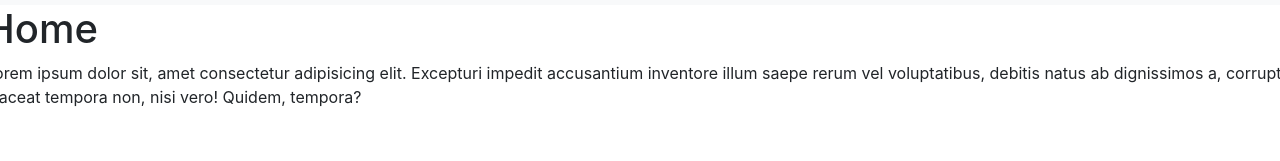
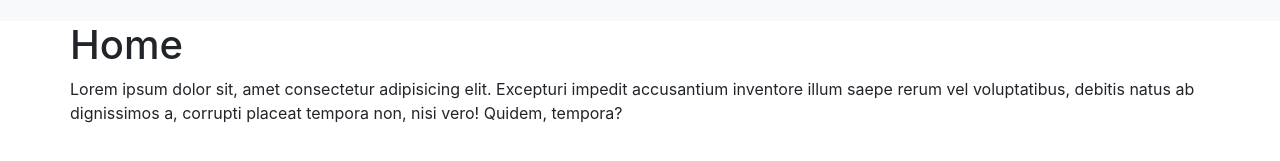
Before and after one commit to Sellta88/bs0803, a plain HTML site: page index.html in a window 1280 px wide. Shown: the part 71-232 px from the top of the page. Drawn offline with nearby package versions, Linux system fonts and the light colour scheme.

Commit message:
enter_index_a

```diff
--- a/index.html
+++ b/index.html
@@ -54,12 +54,15 @@
     </nav>
 
     <!-- ↑ 網頁結構撰寫區 -->
+    <!-- 導覽頁 -->
+     <Nav class="navbar navbar-expand-lg navbar-light bg-light">
+     </Nav>
     <!-- 選單各區 -->
     <!-- Home -->
     <!-- 區塊名稱 -->
     <section id="Home">
         <!-- 區塊內容 -->
-        <div class="content">
+        <div class="container">
             <div class="row">
                 <div class="txt-bg">
                     <h1>Home</h1>
@@ -68,7 +71,6 @@
                         non, nisi vero! Quidem, tempora?</p>
                 </div>
             </div>
-
         </div>
     </section>
 
```
